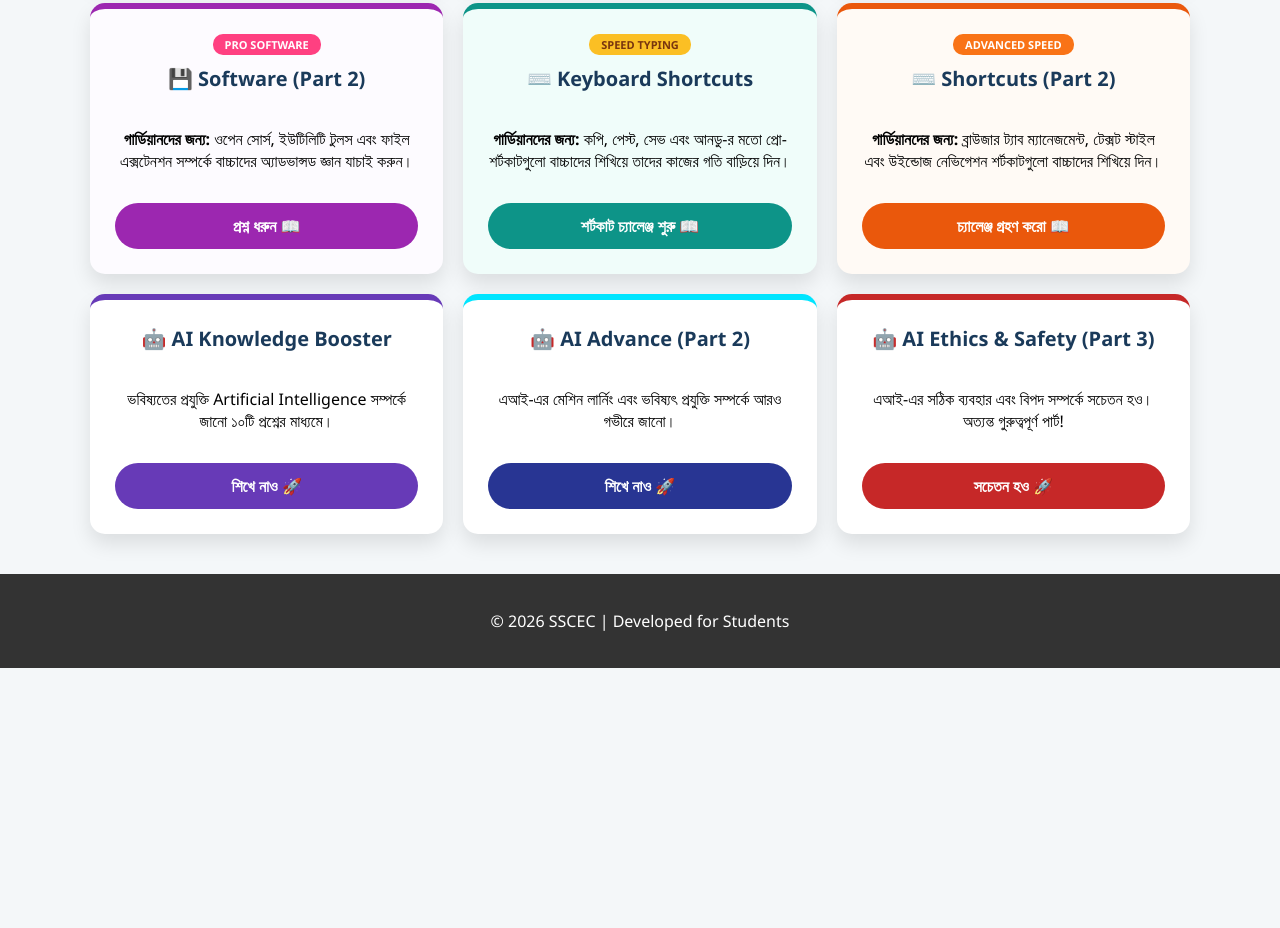
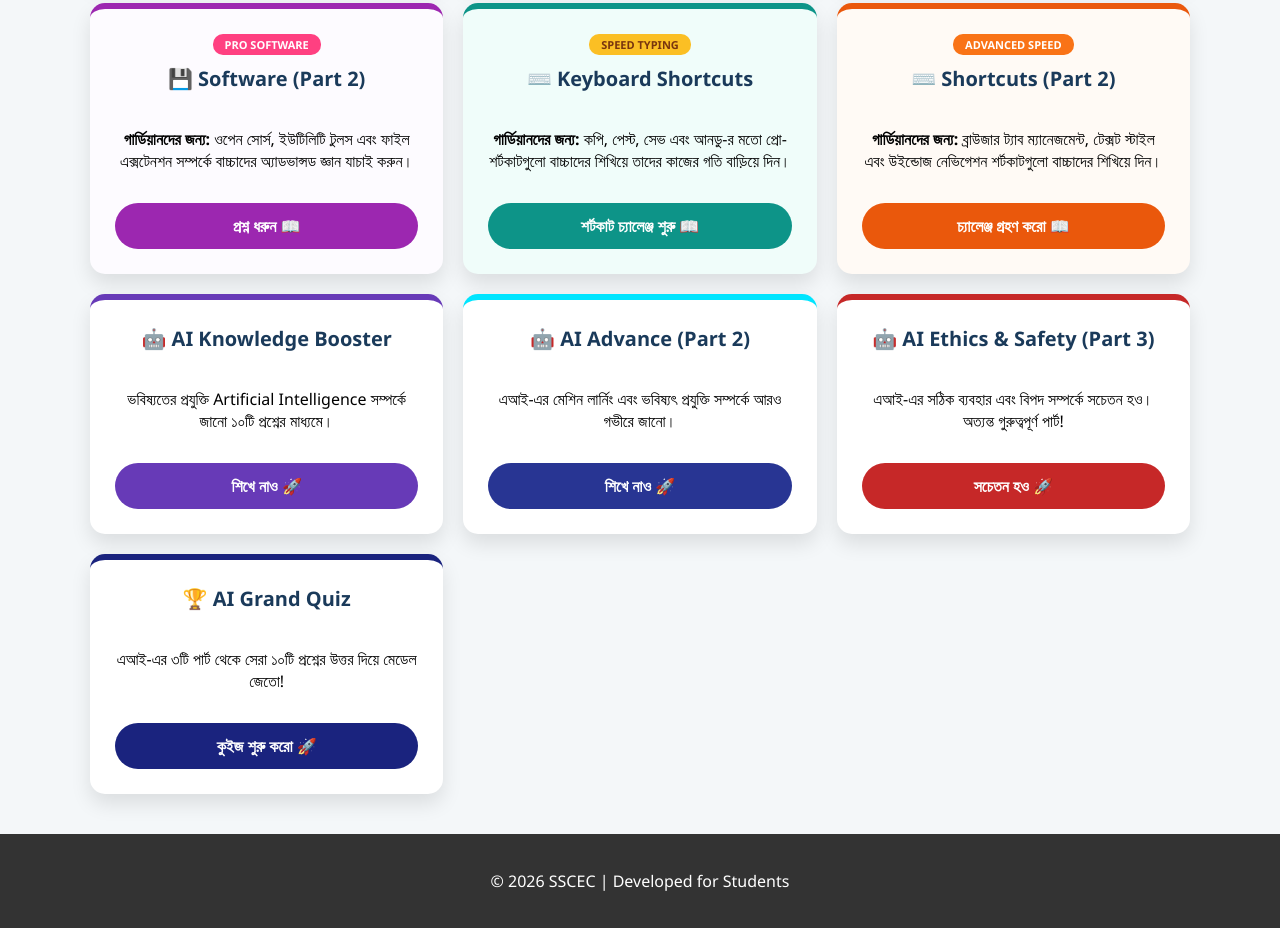
Before and after one commit to supersuccessenglishteacher/My-webpage, a plain HTML site: page index.html in a window 1280 px wide. Shown: the part 3157-4085 px from the top of the page. Before the commit the page ends 3825 px from the top, so only its background shows below. Drawn offline with Linux system fonts and the light colour scheme.

Commit message:
Update index.html

```diff
--- a/index.html
+++ b/index.html
@@ -355,6 +355,11 @@
   <p>এআই-এর সঠিক ব্যবহার এবং বিপদ সম্পর্কে সচেতন হও। অত্যন্ত গুরুত্বপূর্ণ পার্ট!</p>
   <a href="ai_part3.html" class="btn" style="background: #c62828;">সচেতন হও 🚀</a>
 </div>
+      <div class="test-card" style="border-top-color: #1a237e;">
+  <h3>🏆 AI Grand Quiz</h3>
+  <p>এআই-এর ৩টি পার্ট থেকে সেরা ১০টি প্রশ্নের উত্তর দিয়ে মেডেল জেতো!</p>
+  <a href="ai_quiz.html" class="btn" style="background: #1a237e;">কুইজ শুরু করো 🚀</a>
+</div>
 
 
 
```
